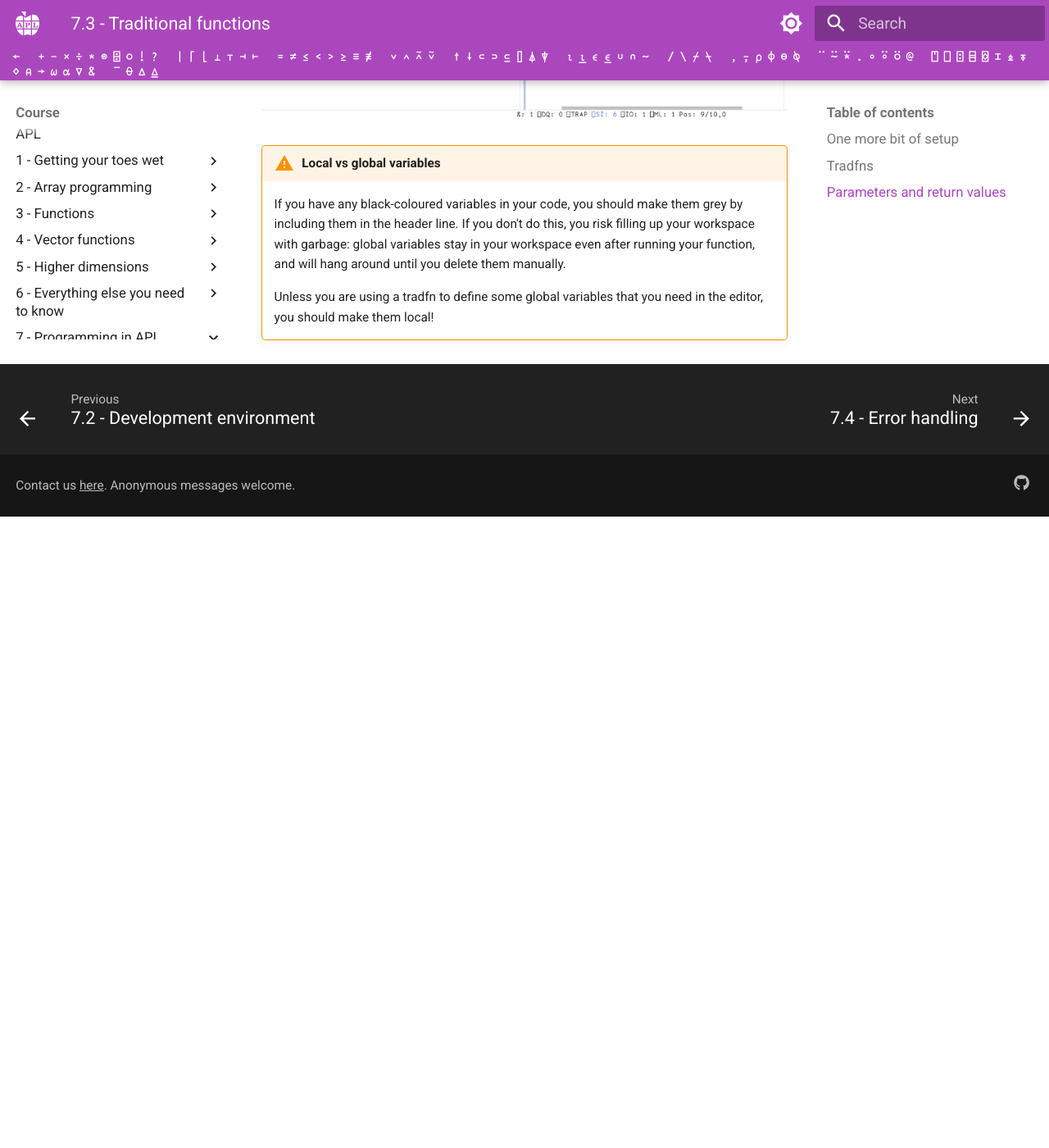
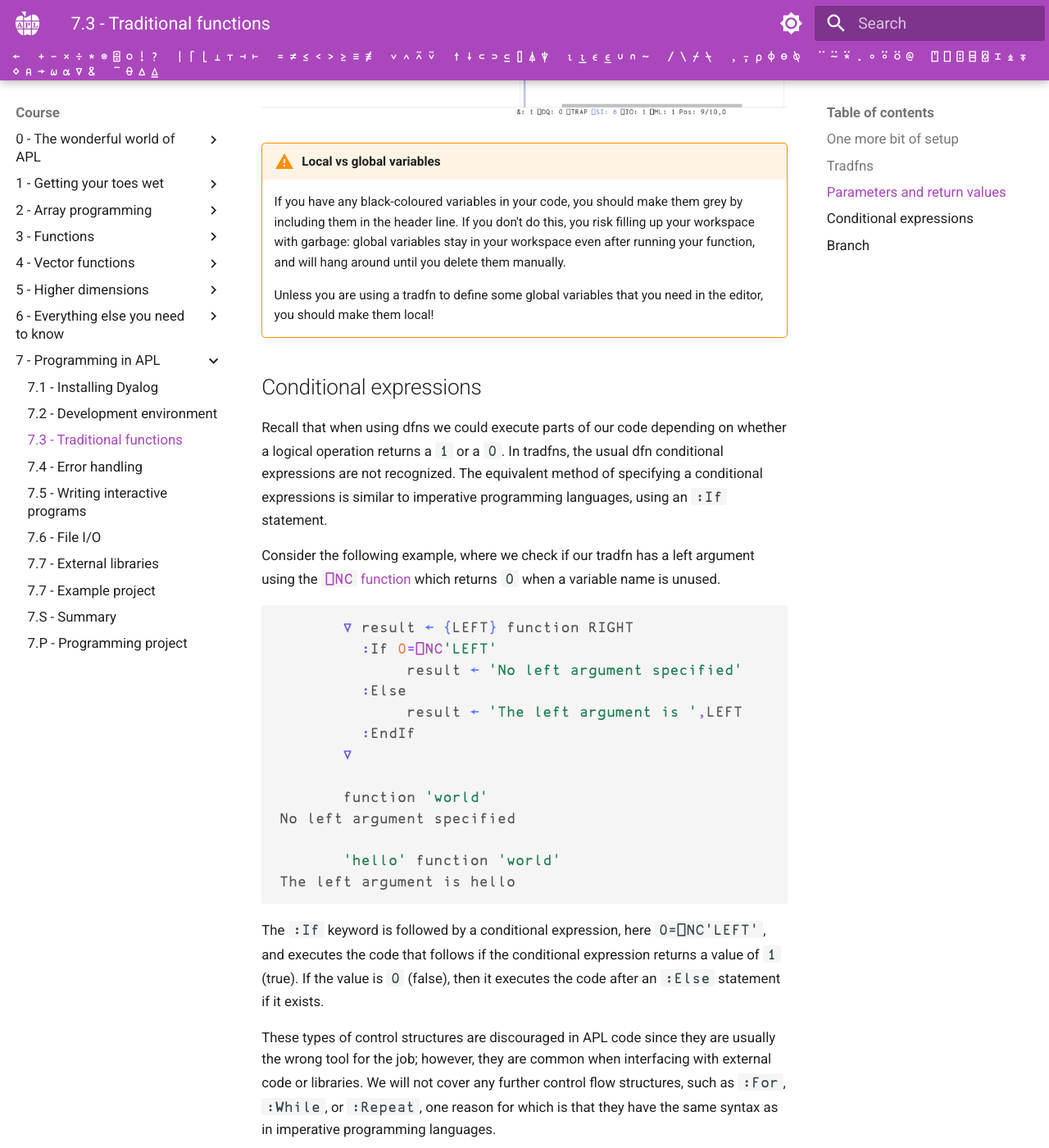
Before and after one commit to APLMOOC/APLMOOC, an MkDocs documentation site: the page built from docs/course/ch7/part3.md, in a window 1280 px wide and 1400 px high, scrolled down 5401 px. Shown: the whole window at 82% size. Built offline with MkDocs 1.6.1 and Material for MkDocs 9.7.7, drawn with Linux system fonts in a browser that asks for light colours; some web fonts are replaced; a script that is not in the unit is left out; before the commit the page ends 6031 px from its top, so only the background shows below that; some of the changed text lies outside the part shown.

Commit message:
Complete Chapter 7 Part 3

````diff
--- a/docs/course/ch7/part3.md
+++ b/docs/course/ch7/part3.md
@@ -105,7 +104,7 @@
 
 In APL, the 0th line of a function is called the _header line_.
 Here, you can specify your program's paramters and what variable it returns after exiting.
-The syntax is the same as when you run a function: a function `FUNC` that takes in a left argument `LEFT`, right argument `RIGHT`, and returns a result `RESULT` will have the header line `RESULT ← LEFT FUNC RIGHT`.
+The syntax is the same as when you run a function: a function `FUNC` that takes in a left argument `LEFT`, right argument `RIGHT`, and returns a result `RESULT` will have the header line `RESULT ← LEFT FUNC RIGHT`. We can also make the left argument optional by surrounding it with `{LEFT}` curly braces.
 
 Here's what it looks like for our code:
 ![A picture of the full dealing code in action](../assets/7_3_dealing.png)
@@ -127,3 +126,87 @@
     If you don't do this, you risk filling up your workspace with garbage: global variables stay in your workspace even after running your function, and will hang around until you delete them manually.
 
     Unless you are using a tradfn to define some global variables that you need in the editor, you should make them local!
+
+## Conditional expressions
+
+Recall that when using dfns we could execute parts of our code depending on whether a logical operation returns a `1` or a `0`. In tradfns, the usual dfn conditional expressions are not recognized. The equivalent method of specifying a conditional expressions is similar to imperative programming languages, using an ``:If`` statement.
+
+Consider the following example, where we check if our tradfn has a left argument using the [`⎕NC` function](https://help.dyalog.com/17.1/Content/Language/System%20Functions/nc.htm) which returns `0` when a variable name is unused.
+
+```apl
+       ∇ result ← {LEFT} function RIGHT
+         :If 0=⎕NC'LEFT'
+              result ← 'No left argument specified'
+         :Else
+              result ← 'The left argument is ',LEFT
+         :EndIf
+       ∇
+
+       function 'world'
+No left argument specified
+
+       'hello' function 'world'
+The left argument is hello
+```
+
+The `:If` keyword is followed by a conditional expression, here `0=⎕NC'LEFT'`, and executes the code that follows if the conditional expression returns a value of `1` (true). If the value is `0` (false), then it executes the code after an `:Else` statement if it exists.
+
+These types of control structures are discouraged in APL code since they are usually the wrong tool for the job; however, they are common when interfacing with external code or libraries. We will not cover any further control flow structures, such as `:For`, `:While`, or `:Repeat`, one reason for which is that they have the same syntax as in imperative programming languages.
+
+## Branch
+
+In many older APL programs, you may see the branch `→` symbol. Its behavior is similar to `goto` and is similarly discouraged, with some dialects dropping it entirely. When given a right argument in functions, it continues the execution of code from that line onwards. If the line number does not exist (including 0) or when it is not given a right argument at all, the code halts execution.
+
+Instead of hard-coding line numbers which change as our code grows, *labels* may also be used. The syntax is the name of the label followed by a colon `:`. This simply assigns the line number to the name of the label. To verify this, see the following example.
+
+```apl
+       ∇ labeltest
+              → third
+
+              first:
+              'hello'
+
+              second:
+              'world'
+
+              third:
+              ⎕ ← first second third
+       ∇
+
+       labeltest
+2 4 6
+```
+
+
+See the following example that sets the display precision of numbers to either `1` significant figure, `7` significant figures, or `14` significant figures depending on its right argument.
+
+```apl
+       ∇ precision type
+              → (NDP FDP DDP)['SINGLE' 'FLOAT' 'DOUBLE'⍳⊂type]
+
+              NDP:
+              ⎕PP ← 1
+              →
+
+              FDP:
+              ⎕PP ← 7
+              →
+
+              DDP:
+              ⎕PP ← 14
+
+       ∇
+
+       precision 'SINGLE'
+       2÷3
+0.7
+       precision 'FLOAT'
+       2÷3
+0.6666667
+
+       precision 'DOUBLE'
+       2÷3
+0.66666666666667
+```
+
+These kinds of expressions are used very frequently in older APL code, the kind which you might see in APL programming books such as [Mathematical experiments on the computer](https://archive.org/details/mathematicalexpe0000gren/).
````
Also changed, not shown: other parts of docs/course/ch7/part3.md (+3 -4 lines), docs/course/ch7/part1.md (+1 -1 lines), docs/course/ch7/part2.md (+19 -9 lines).
